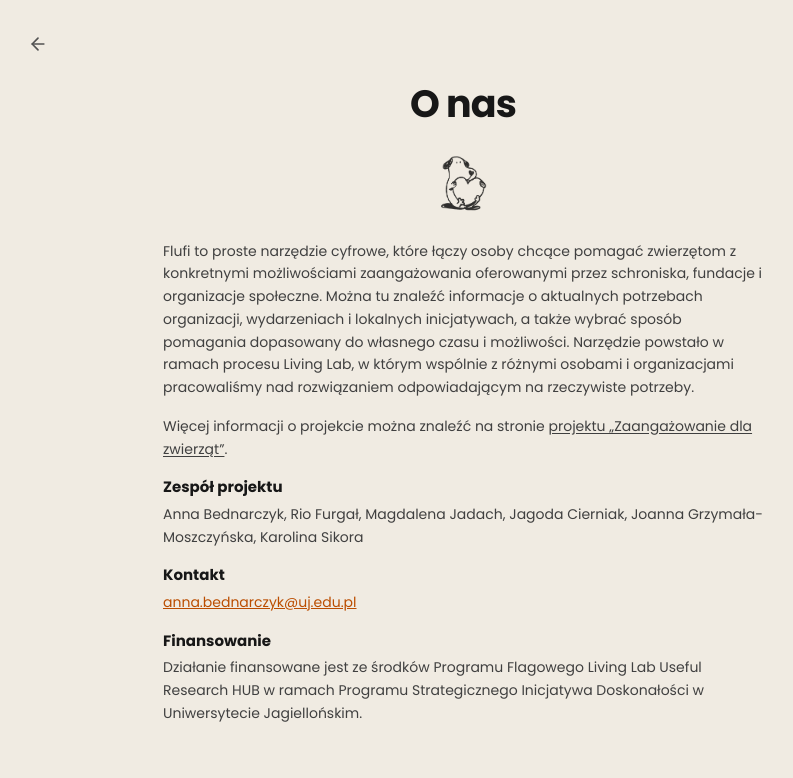
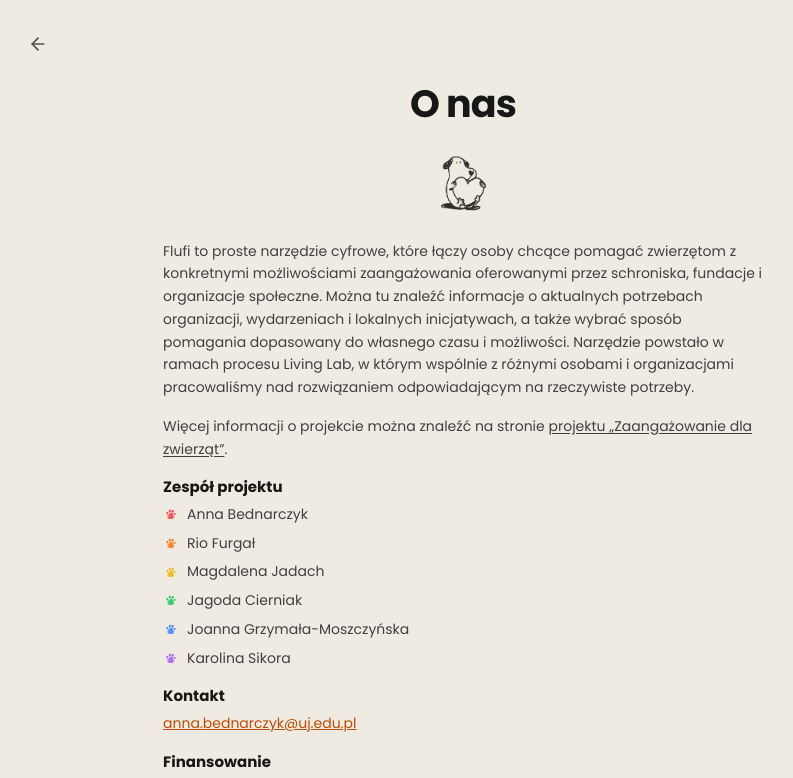
Before and after one commit to magdalenajadach/flufi, a React (Vite) app: page /about in a window 1280 px wide. Shown: the top 778 px of the page, without its empty margins (177-970 px from the left). Built offline with nearby package versions, Linux system fonts and the light colour scheme.

Commit message:
Add some color to the About us section

```diff
--- a/src/app/pages/About.tsx
+++ b/src/app/pages/About.tsx
@@ -5,6 +5,7 @@ import flufiLogo from "@/imports/logo_flufi.png";
 import aboutIcon from "@/imports/adopcja_love_dziekuje.png";
 import livingLabLogo from "@/imports/living_lab.png";
 import uczelniaBadawczaLogo from "@/imports/uczelnia.png";
+import pawIcon from "@/imports/ikonka__apka_przycisk.png";
 
 const team = [
   "Anna Bednarczyk",
@@ -13,6 +14,15 @@ const team = [
   "Jagoda Cierniak",
   "Joanna Grzymała-Moszczyńska",
   "Karolina Sikora",
+];
+
+const teamPawColors = [
+  "#ef4444", // red
+  "#f97316", // orange
+  "#eab308", // yellow
+  "#22c55e", // green
+  "#3b82f6", // blue
+  "#a855f7", // purple
 ];
 
 export default function About() {
@@ -82,7 +92,29 @@ export default function About() {
               <h2 className="text-[15px] font-bold text-neutral-900 mb-1">
                 Zespół projektu
               </h2>
-              <p>{team.join(", ")}</p>
+              <ul className="list-none pl-0 space-y-1.5">
+                {team.map((name, index) => (
+                  <li key={name} className="flex items-center gap-2">
+                    <span
+                      aria-hidden="true"
+                      className="inline-block w-4 h-4 shrink-0"
+                      style={{
+                        backgroundColor:
+                          teamPawColors[index % teamPawColors.length],
+                        WebkitMaskImage: `url(${pawIcon})`,
+                        maskImage: `url(${pawIcon})`,
+                        WebkitMaskSize: "contain",
+                        maskSize: "contain",
+                        WebkitMaskRepeat: "no-repeat",
+                        maskRepeat: "no-repeat",
+                        WebkitMaskPosition: "center",
+                        maskPosition: "center",
+                      }}
+                    />
+                    {name}
+                  </li>
+                ))}
+              </ul>
             </div>
 
             <div>
```
